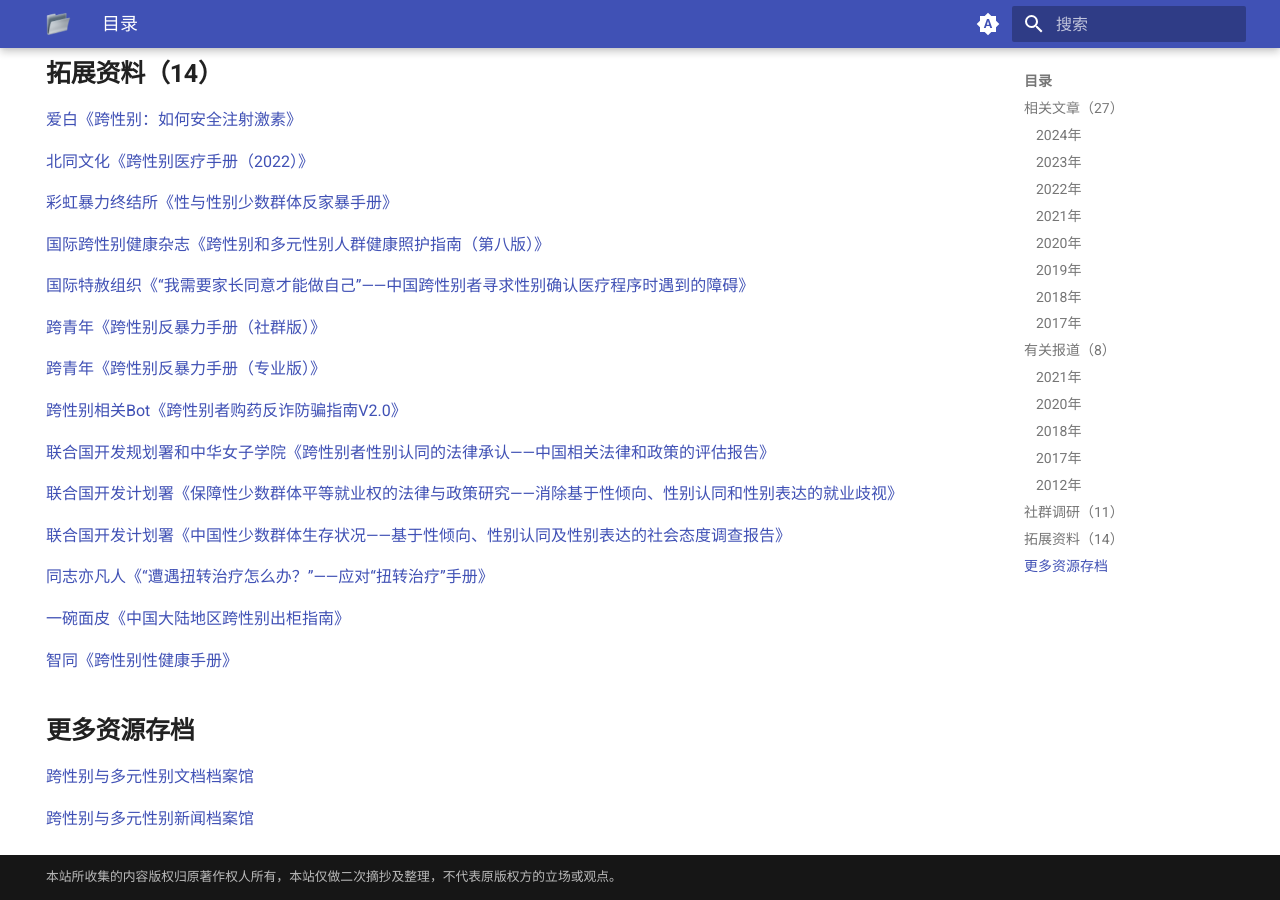
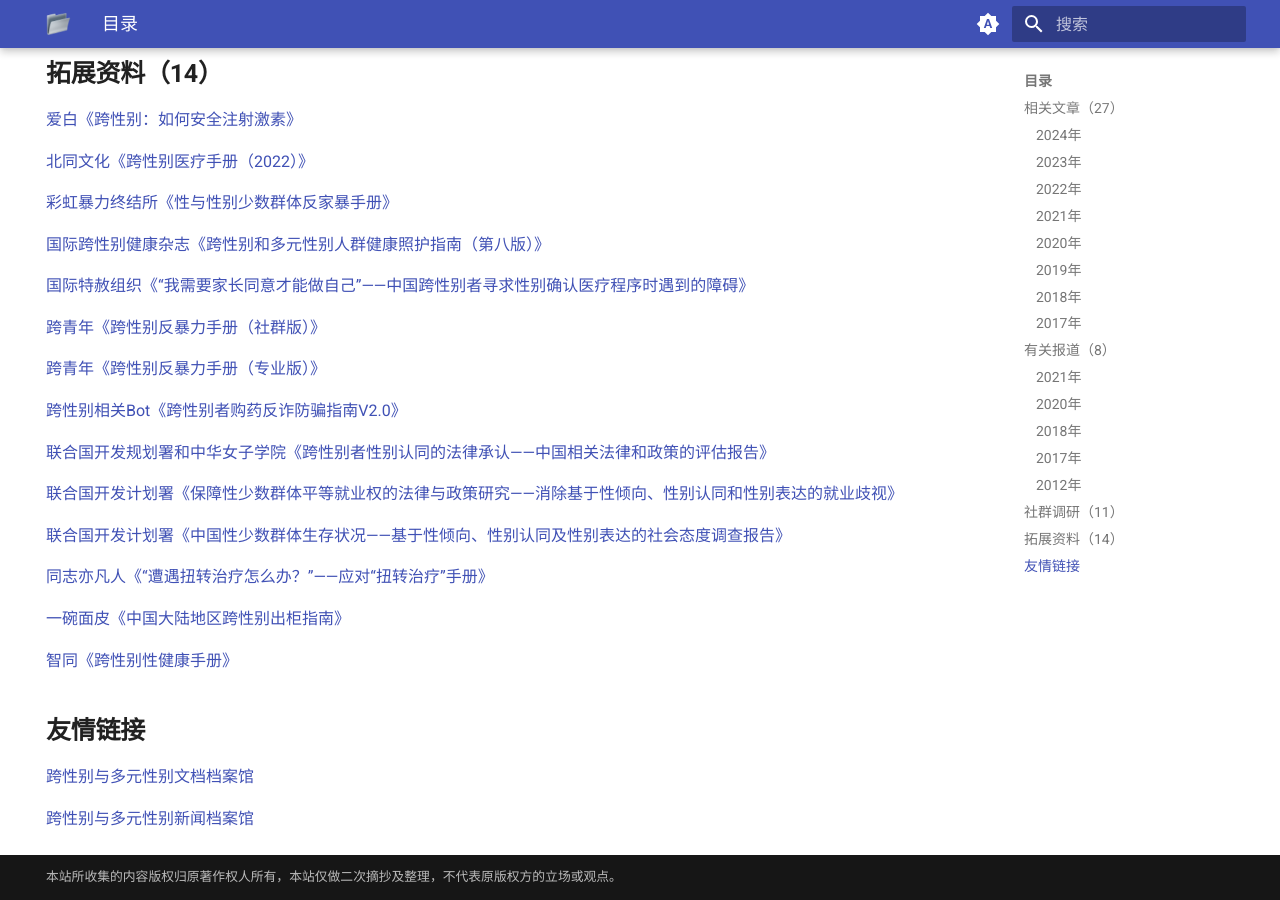
Before and after one commit to ChisakaKanako/docs, an MkDocs documentation site: the page built from docs/index.md, in a window 1280 px wide and 900 px high, scrolled down 3114 px. Built offline with MkDocs 1.6.1 and Material for MkDocs 9.7.7, drawn with Linux system fonts in a browser that asks for light colours.

Commit message:
Update index.md

```diff
--- a/docs/index.md
+++ b/docs/index.md
@@ -166,7 +166,7 @@ hide:
 
 [智同《跨性别性健康手册》](https://data.transzh.org/pdf/智同《跨性别性健康手册》.pdf)
 
-## 更多资源存档
+## 友情链接
 
 [跨性别与多元性别文档档案馆](https://digital.transchinese.org/)
 
```
